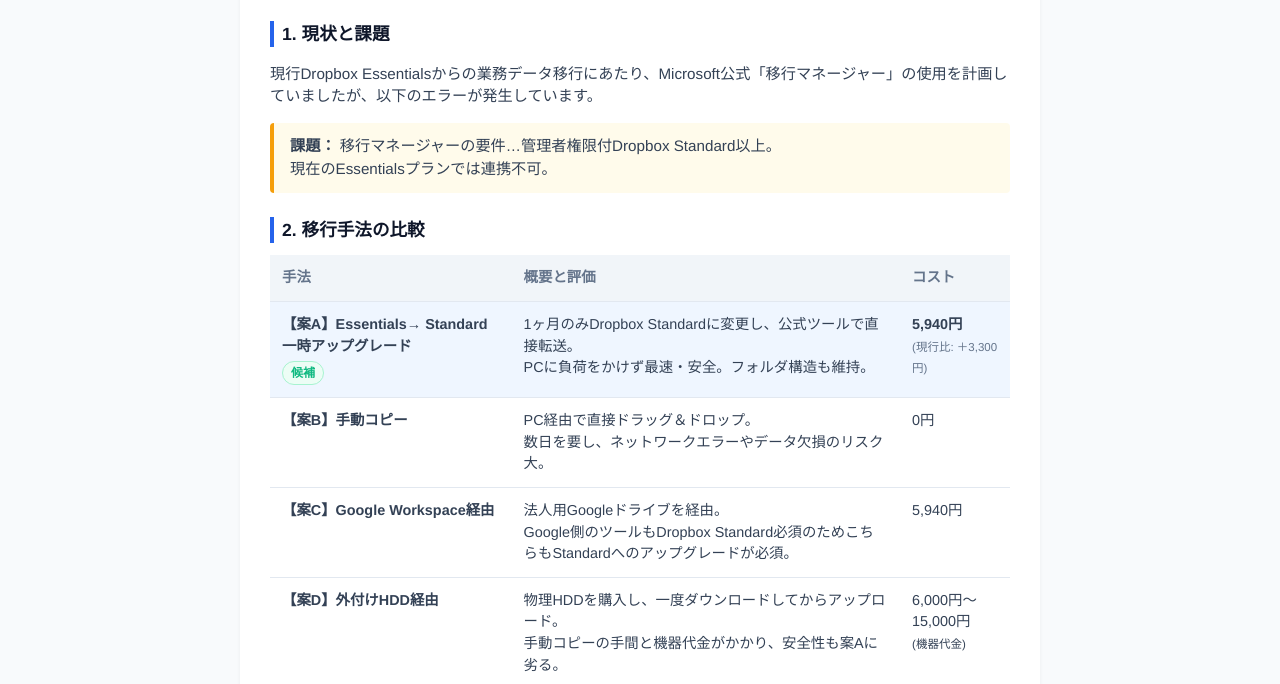
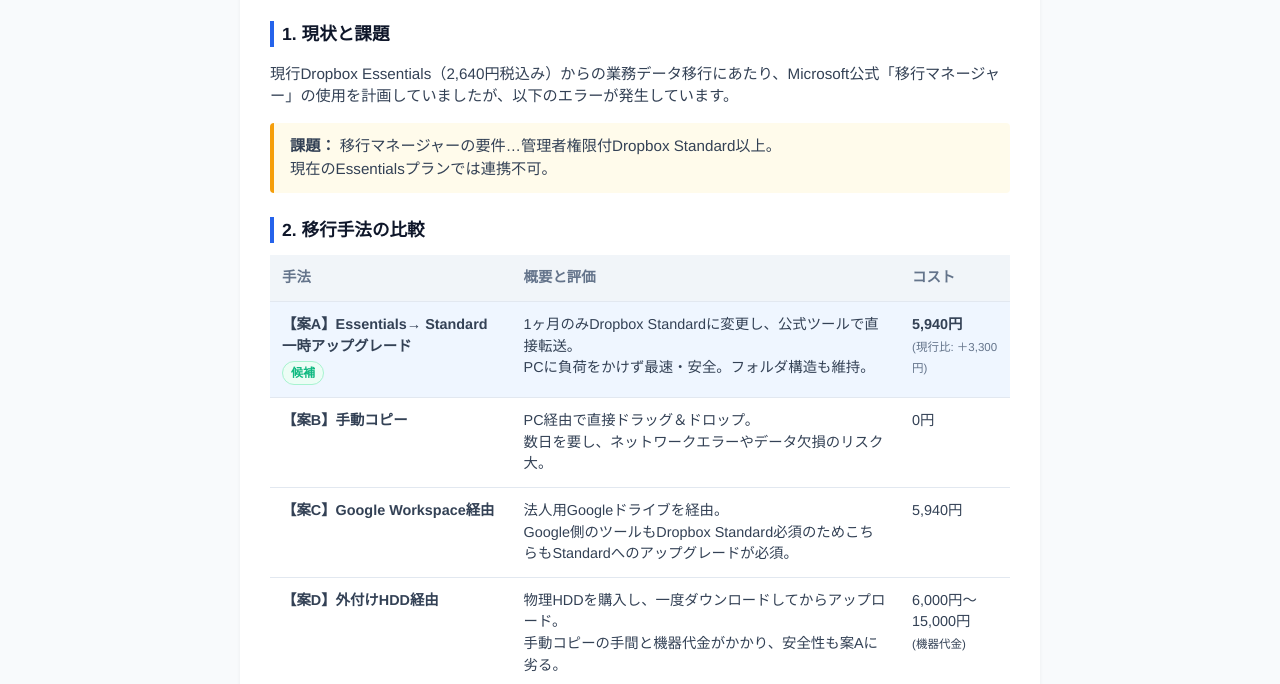
Before and after one commit to aosakabe-lang/DropBox_Microsoft365, a plain HTML site: page index.html in a window 1280 px wide. Shown: the part 116-800 px from the top of the page. Drawn offline with Linux system fonts and the light colour scheme.

Commit message:
Update index.html

```diff
--- a/index.html
+++ b/index.html
@@ -65,7 +65,7 @@
             <h1>Drop Boxデータ移行 提案書</h1>
 
             <h2>1. 現状と課題</h2>
-            <p style="font-size: 0.95rem;">現行Dropbox Essentialsからの業務データ移行にあたり、Microsoft公式「移行マネージャー」の使用を計画していましたが、以下のエラーが発生しています。</p>
+            <p style="font-size: 0.95rem;">現行Dropbox Essentials（2,640円税込み）からの業務データ移行にあたり、Microsoft公式「移行マネージャー」の使用を計画していましたが、以下のエラーが発生しています。</p>
             <div class="alert-box">
                 <strong>課題：</strong> 移行マネージャーの要件…管理者権限付Dropbox Standard以上。<br>現在のEssentialsプランでは連携不可。
             </div>
```
